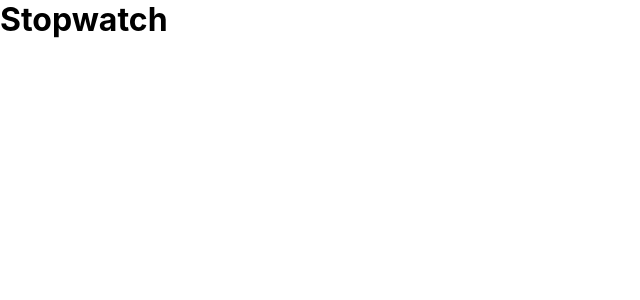
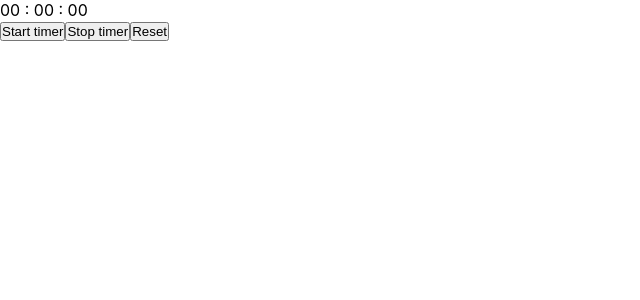
Before and after one commit to tadanama/stopwatch, a React (Vite) app: page / in a window 1280 px wide. Shown: the top 300 px of the page, without its empty margins (0-640 px from the left). Built offline with nearby package versions, Linux system fonts and the light colour scheme.

Commit message:
Create Stopwach component html structure

```diff
--- a/src/components/Stopwatch.jsx
+++ b/src/components/Stopwatch.jsx
@@ -1,7 +1,20 @@
 import React from "react";
 
 function Stopwatch() {
-	return <h1>Stopwatch</h1>;
+	return (
+		<>
+			<div className="stopwatch-container">
+				<div className="stopwatch">
+					<span>00 : 00 : 00</span>
+					<div className="buttons">
+						<button>Start timer</button>
+						<button>Stop timer</button>
+						<button>Reset</button>
+					</div>
+				</div>
+			</div>
+		</>
+	);
 }
 
 export default Stopwatch;
```
